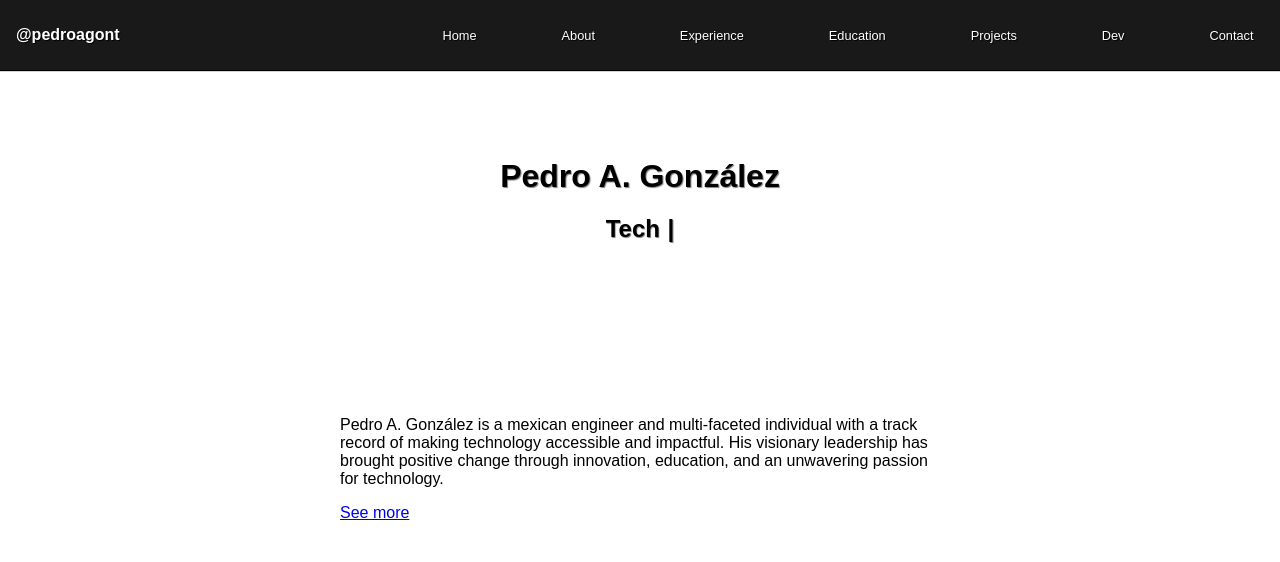
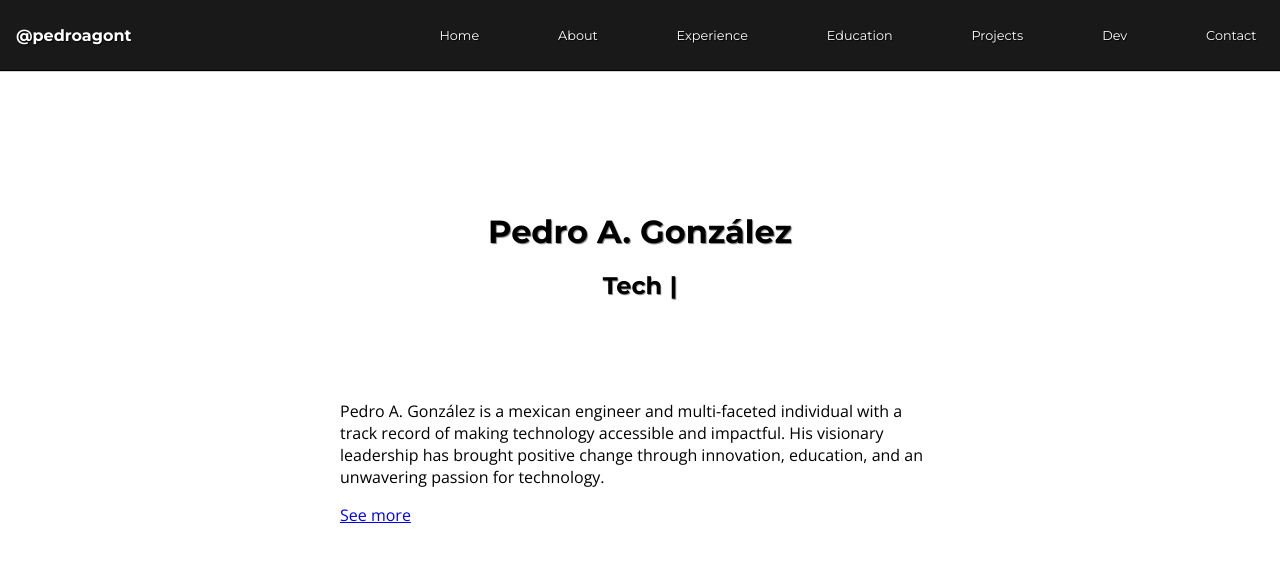
Before and after one commit to pedroagont/pedroagont, a React (Create React App) app: page / in a window 1280 px wide. Shown: the top 562 px of the page. Built offline with nearby package versions, Linux system fonts and the light colour scheme.

Commit message:
Modify fonts

```diff
--- a/src/styles/App.css
+++ b/src/styles/App.css
@@ -1,8 +1,8 @@
+@import url('https://fonts.googleapis.com/css2?family=Montserrat:ital,wght@0,400;0,700;1,400;1,700&family=Open+Sans:ital,wght@0,400;0,700;1,400;1,700&display=swap');
 body {
   margin: 0;
   padding: 0;
-  font-family: sans-serif;
-
+  font-family: 'Open Sans', sans-serif;
   padding-bottom: 5em;
 }
 
@@ -13,6 +13,7 @@
   background-color: rgba(0, 0, 0, 0.9);
   box-shadow: 0 1px 1px black;
   text-shadow: 1px 1px 1px black;
+  font-family: 'Montserrat', sans-serif;
 
   display: flex;
   justify-content: space-between;
@@ -45,9 +46,11 @@
 header.header {
   display: flex;
   flex-direction: column;
-  justify-content: center;
+  justify-content: flex-end;
   align-items: center;
-  height: 50vh;
+  height: 40vh;
+  margin-bottom: 5em;
+  font-family: 'Montserrat', sans-serif;
 }
 
 header.header h1 {
```
